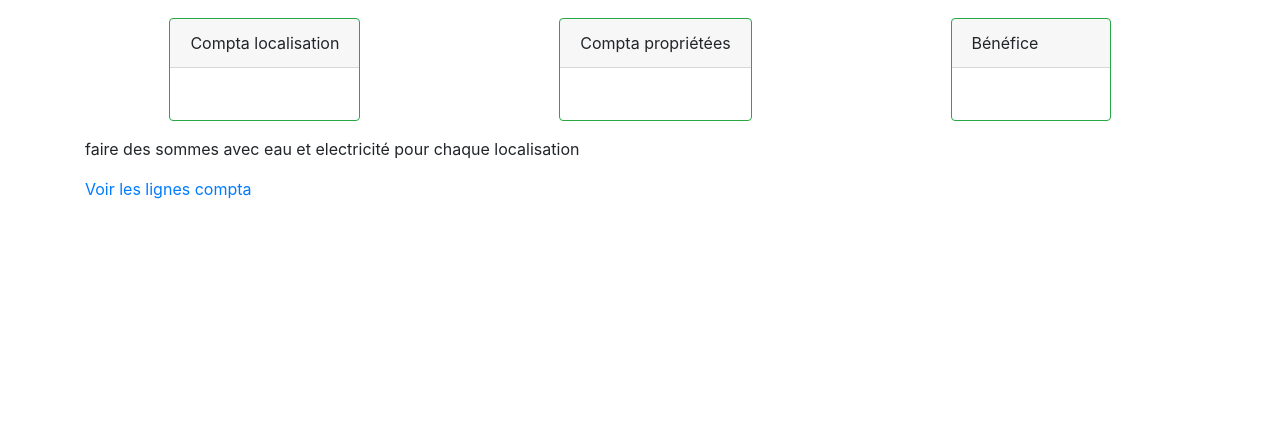
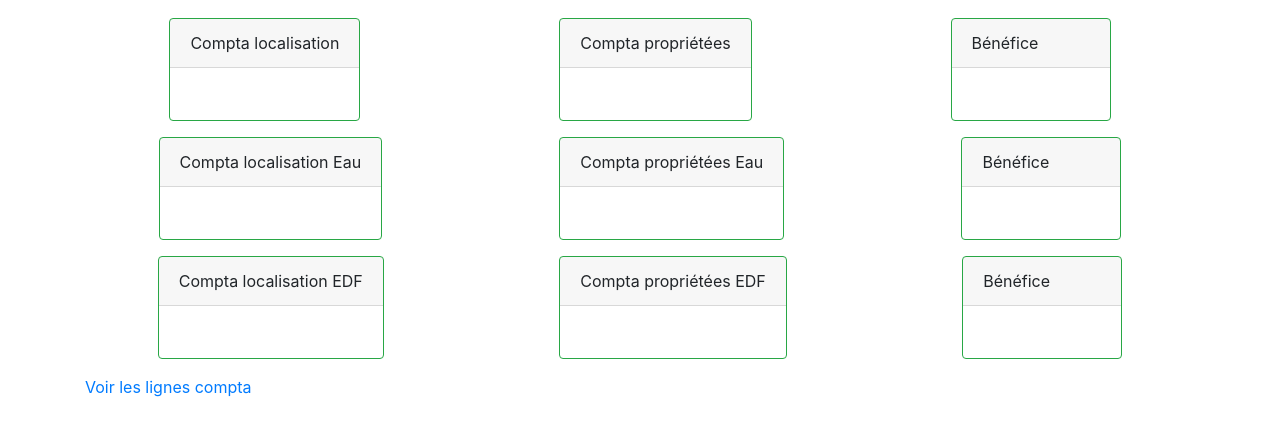
Before and after one commit to Rolls47/Loca-Gestion, a Symfony app: template templates/location/showProperty.html.twig in a window 1280 px wide. Shown: the part 227-663 px from the top of the page. Run offline with Twig, Linux system fonts and the light colour scheme; the template is opened without the code that fills it, so the values that code supplies are empty; style sheets or scripts are compiled from the project's sources; some libraries are stand-ins or nearby versions.

Commit message:
feat(repository): make sum by label per location for water and electricy

```diff
--- a/templates/location/showProperty.html.twig
+++ b/templates/location/showProperty.html.twig
@@ -25,9 +25,47 @@
                 </div>
             </div>
         </div>
-            <div>
-                <p>faire des sommes avec eau et electricité pour chaque localisation </p>
+        <div class="row justify-content-around">
+            <div class="card border-success mb-3" style="min-width: 10rem;">
+                <div class="card-header">Compta localisation Eau</div>
+                <div class="card-body text-success">
+                    <h5 class="card-title">{{ sumWater|format_currency('EUR', {rounding_mode: 'floor'}) }}</h5>
+                </div>
             </div>
+            <div class="card border-success mb-3" style="min-width: 10rem;">
+                <div class="card-header">Compta propriétées Eau</div>
+                <div class="card-body text-success">
+                    {#       <h5 class="card-title">{{ |format_currency('EUR', {rounding_mode: 'floor'}) }}</h5> #}
+                </div>
+            </div>
+            <div class="card border-success mb-3" style="min-width: 10rem;">
+                <div class="card-header">Bénéfice</div>
+                <div class="card-body text-success">
+               {#      <h5 class="card-title">{{ benefit|format_currency('EUR', {rounding_mode: 'floor'}) }}</h5> #}
+                </div>
+            </div>
+        </div>
+        <div class="row justify-content-around">
+            <div class="card border-success mb-3" style="min-width: 10rem;">
+                <div class="card-header">Compta localisation EDF</div>
+                <div class="card-body text-success">
+                    <h5 class="card-title">{{ sumElec|format_currency('EUR', {rounding_mode: 'floor'}) }}</h5>
+                </div>
+            </div>
+            <div class="card border-success mb-3" style="min-width: 10rem;">
+                <div class="card-header">Compta propriétées EDF</div>
+                <div class="card-body text-success">
+                    {#       <h5 class="card-title">{{ |format_currency('EUR', {rounding_mode: 'floor'}) }}</h5> #}
+                </div>
+            </div>
+            <div class="card border-success mb-3" style="min-width: 10rem;">
+                <div class="card-header">Bénéfice</div>
+                <div class="card-body text-success">
+                    {#      <h5 class="card-title">{{ benefit|format_currency('EUR', {rounding_mode: 'floor'}) }}</h5> #}
+                </div>
+            </div>
+        </div>
+
         <div>
             <a href="{{ path('locationAccounting_show', {'slug': location.slug}) }}" class="card-link">Voir les lignes compta</a>
 
```
Also changed, not shown: src/Controller/LocationController.php (+12 -0 lines), src/Repository/LocationRepository.php (+8 -6 lines).
